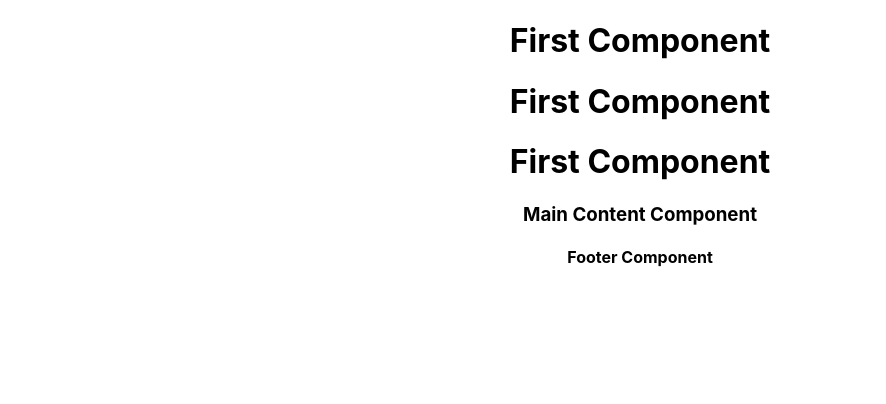
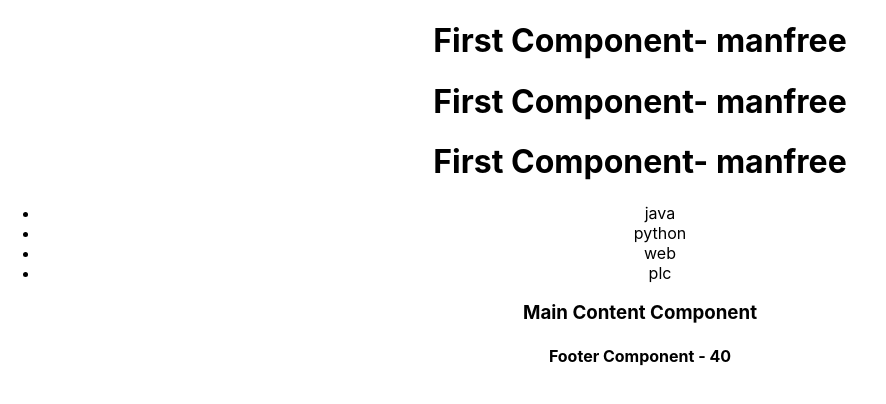
Before and after one commit to mukilathuruvan/frenzo-react, a React (Create React App) app in the folder my-app/: page / in a window 1280 px wide. Shown: the top 404 px of the page, without its empty margins (0-886 px from the left). Built offline with nearby package versions, Linux system fonts and the light colour scheme.

Commit message:
using variables array and objects in jsx

```diff
--- a/my-app/src/App.js
+++ b/my-app/src/App.js
@@ -1,12 +1,15 @@
 import logo from "./logo.svg";
 import "./App.css";
 import Header, { Footer, MainContent } from "./components/Header";
+import Courses,{PersonInfo} from "./components/Courses";
 function App() {
   return (
     <div className="App">
+      <Header/>
       <Header />
       <Header />
-      <Header />
+      <Courses />
+      <PersonInfo/>
       <MainContent />
       <Footer />
     </div>
--- /dev/null
+++ b/my-app/src/components/Courses.jsx
@@ -0,0 +1,27 @@
+import React from "react";
+
+const Courses = () => {
+  let courses = ["java", "python", "web", "plc"];
+  return (
+    <ul>
+      {courses.map((course, index) => (
+        <li key={index}>{course}</li>
+      ))}
+    </ul>
+  );
+};
+
+export default Courses;
+
+export const PersonInfo = () => {
+  const person = { name: "ragnar", age: "10", course: "plc", role: "king" };
+  return (
+    <div className="person-container">
+      {/* <h3>{`Name - ${person.name}`}</h3>
+      <h3>{`Course - ${person.course}`}</h3>
+      <h3>{`Role - ${person.role}`}</h3>
+      <h3>{`age - ${person.age}`}</h3> */}
+      {/* {person} */}
+    </div>
+  );
+};
--- a/my-app/src/components/Header.jsx
+++ b/my-app/src/components/Header.jsx
@@ -1,13 +1,14 @@
 import react from "react";
 
 const Header = () => {
-  return <h1>First Component</h1>;
+  let componyName = "manfree";
+  return <h1>First Component- {componyName}</h1>;
 };
 
 export default Header;
 
 export const Footer = () => {
-  return <h4>Footer Component</h4>;
+  return <h4>Footer Component - {10 + 30}</h4>;
 };
 
 export const MainContent = () => {
```
